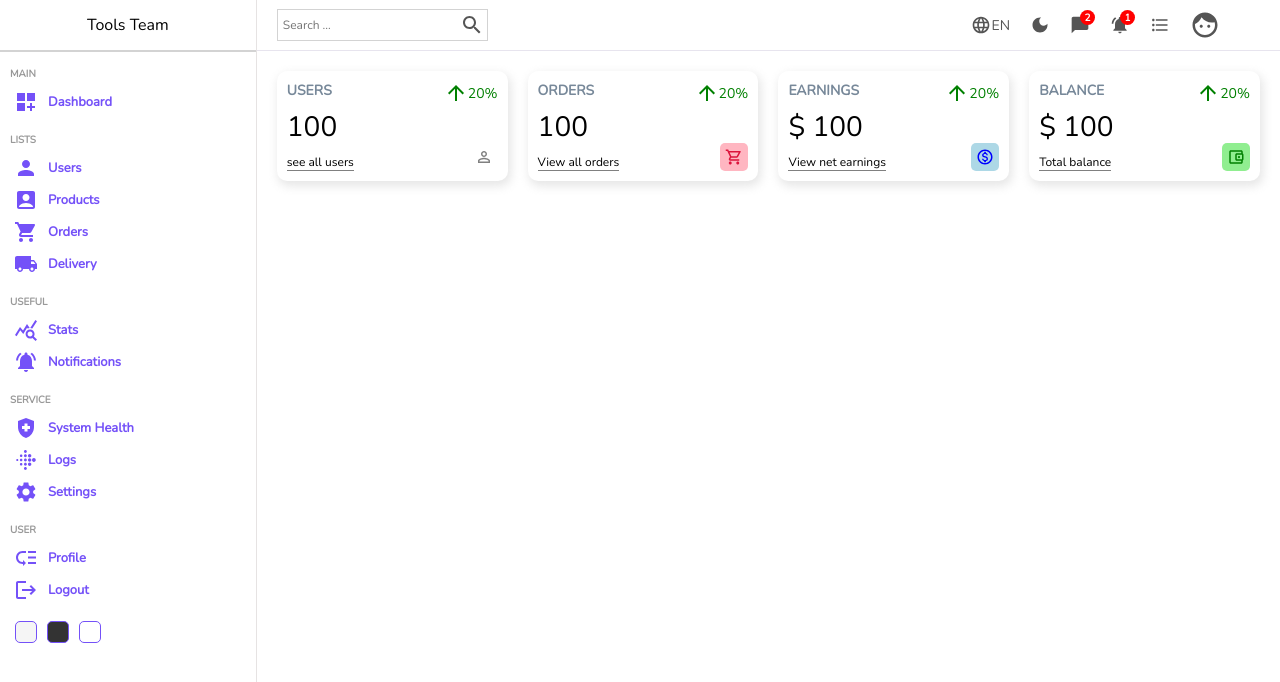
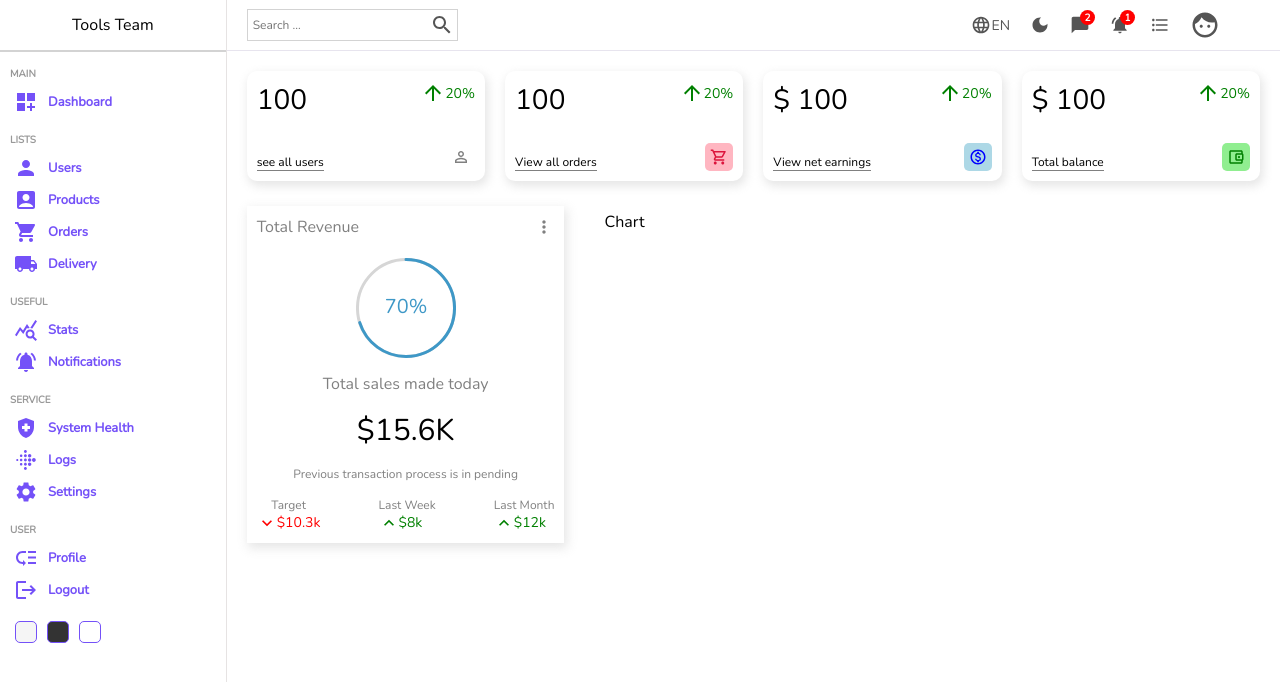
Before and after one commit to Sushil456/Dashboard, a React (Create React App) app: page / in a window 1280 px wide. Shown: the top 682 px of the page. Built offline with nearby package versions, Linux system fonts and the light colour scheme.

Commit message:
Featured Chart Prepared, with react-circular-progressbar and imported its style from dist of react and so much

```diff
--- a/package.json
+++ b/package.json
@@ -11,6 +11,7 @@
     "@testing-library/react": "^13.4.0",
     "@testing-library/user-event": "^13.5.0",
     "react": "^18.2.0",
+    "react-circular-progressbar": "^2.1.0",
     "react-dom": "^18.2.0",
     "react-router-dom": "^6.14.1",
     "react-scripts": "5.0.1",
--- /dev/null
+++ b/src/Components/Chart/Chart.jsx
@@ -0,0 +1,7 @@
+import './Chart.scss'
+
+export const Chart = () => {
+  return (
+    <div className='charts'>Chart</div>
+  )
+}
--- /dev/null
+++ b/src/Components/Chart/Chart.scss
@@ -0,0 +1,4 @@
+.charts{
+    flex: 6 ;
+
+}
--- /dev/null
+++ b/src/Components/Featured/Featured.jsx
@@ -0,0 +1,57 @@
+import './Featured.scss'
+import MoreVertIcon from '@mui/icons-material/MoreVert';
+import KeyboardArrowDownIcon from '@mui/icons-material/KeyboardArrowDown';
+import KeyboardArrowUpIcon from '@mui/icons-material/KeyboardArrowUp';
+import { CircularProgressbar } from 'react-circular-progressbar';
+import 'react-circular-progressbar/dist/styles.css' // to import for circular progress bar
+export const Featured = () => {
+  return (
+    <div className='featured'>
+
+      <div className="top">
+        <h2 className="title">Total Revenue</h2>
+        <MoreVertIcon fontSize='small' />
+      </div>
+
+      <div className="bottom">
+        <div className="featuredChart">
+          <CircularProgressbar value={70} text='70%' strokeWidth={3}  />
+        </div>
+
+          <p className='title'>Total sales made today</p>
+          <p className='amount'>$15.6K</p>
+          <p className='desc'>Previous transaction process is in pending</p>
+
+          <div className="summary">
+            <div className="item">
+              <div className="itemTitle">Target
+                <div className="itemResult negative">
+                  <KeyboardArrowDownIcon fontSize='small' />
+                  <div className="resultAmount">$10.3k</div>
+                </div>
+              </div>
+            </div>
+            <div className="item">
+              <div className="itemTitle">Last Week
+                <div className="itemResult positive">
+                  <KeyboardArrowUpIcon fontSize='small' />
+                  <div className="resultAmount">$8k</div>
+                </div>
+              </div>
+            </div>
+            <div className="item">
+              <div className="itemTitle">Last Month
+                <div className="itemResult positive">
+                  <KeyboardArrowUpIcon fontSize='small' />
+                  <div className="resultAmount">$12k</div>
+                </div>
+              </div>
+            </div>
+          </div>
+        </div>
+
+
+    </div>
+
+  )
+}
--- /dev/null
+++ b/src/Components/Featured/Featured.scss
@@ -0,0 +1,91 @@
+.featured{
+    flex: 3;
+    -webkit-box-shadow: 2px 4px 10px 1px rgba(0,0,0, 0.47);
+    box-shadow: 2px 4px 10px 1px rgba(201, 201, 201, 0.47);
+
+
+    .top{
+         display: flex;
+         align-items: center;
+         justify-content: space-between;
+         color: gray;
+         padding: 10px;
+
+         .title{
+            font-size: 16px;
+            font-weight: 500;
+            display: flex;
+            align-items: center;
+
+         }
+    }
+
+    .bottom{
+
+        display: flex;
+        justify-content: center;
+        align-items: center;
+        padding: 10px;
+        flex-direction: column;
+        gap: 15px;
+
+        .featuredChart{
+            width: 100px;
+            height: 100px;
+        }
+
+        .title{
+            font-weight: 500;
+            color: gray;
+        }
+
+        .amount{
+            font-size: 30px;
+        }
+
+        .desc{
+            font-size: 12px;
+            font-weight: 300;
+            color: gray;
+            text-align: center;
+
+        }
+
+        .summary{
+            width: 100%;
+            display: flex;
+            align-items: center;
+            justify-content: space-between;
+
+
+
+            .item{
+                text-align: center;
+
+
+                .itemTitle{
+                    font-size: 12px;
+                    color: gray;
+                }
+
+                .itemResult{
+                    display: flex;
+                    align-items: space-between;
+                    font-size: 14px;
+
+
+                    &.positive{
+                        color: green;
+                    }
+
+                    &.negative{
+                        color: red;
+
+                    }
+                }
+            }
+        }
+
+
+    }
+}
--- a/src/Components/Widgets/Widget.jsx
+++ b/src/Components/Widgets/Widget.jsx
@@ -57,7 +57,7 @@
   return (
     <div className="widget">
         <div className="left">
-            <span className="title">{data.title}</span>
+            {/* <span className="title">{data.title}</span> */}
             <span className="counter">{data.isMoney && "$"} {amount}</span>
             <span className="link">{data.link}</span>
         </div>
--- a/src/Pages/Home/Home.jsx
+++ b/src/Pages/Home/Home.jsx
@@ -1,5 +1,7 @@
 
 
+import { Chart } from '../../Components/Chart/Chart'
+import { Featured } from '../../Components/Featured/Featured'
 import { Navbar } from '../../Components/Navbar/Navbar'
 import { Sidebar } from '../../Components/Sidebar/Sidebar'
 import { Widget } from '../../Components/Widgets/Widget'
@@ -11,13 +13,20 @@
         <Sidebar/>
         <div className="homeContainer">
           <Navbar />
+
           <div className="widgets">
             <Widget type='user' />
             <Widget type='order' />
             <Widget type='earning' />
             <Widget type='balance' />
+          </div>
 
+          {/* Charts Container  */}
+          <div className="charts">
+            <Featured />
+            <Chart />
           </div>
+
         </div>
     </div>
   )
--- a/src/Pages/Home/home.scss
+++ b/src/Pages/Home/home.scss
@@ -2,14 +2,18 @@
     display: flex;
 
     .homeContainer{
-        flex: 6;
+        flex: 7;
 
-        .widgets{
+        .widgets, .charts{
             display: flex;
             padding: 20px;
             gap: 20px;
         }
 
+        .charts{
+            padding: 5px 20px;
+        }
+
 
     }
 }
```
Also changed, not shown: 2 other files (tests, documents, lock files or other folders).
